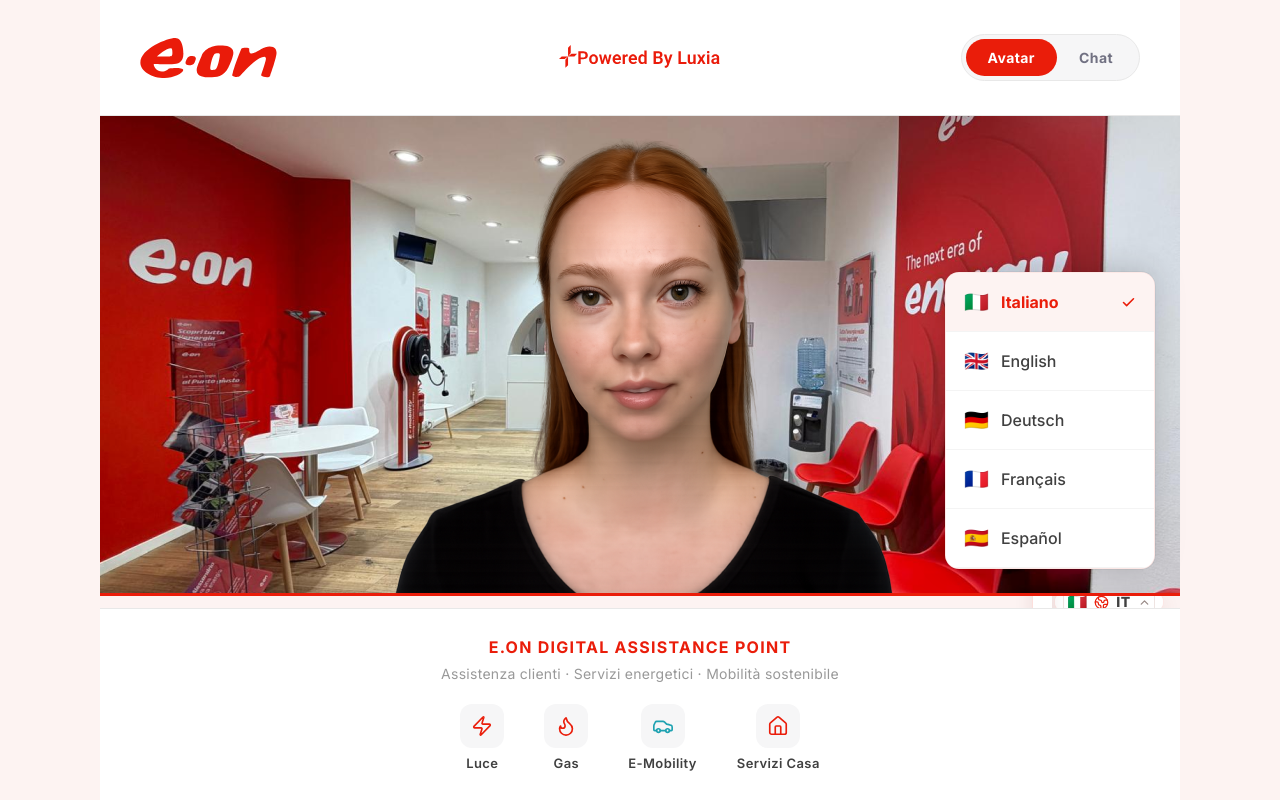
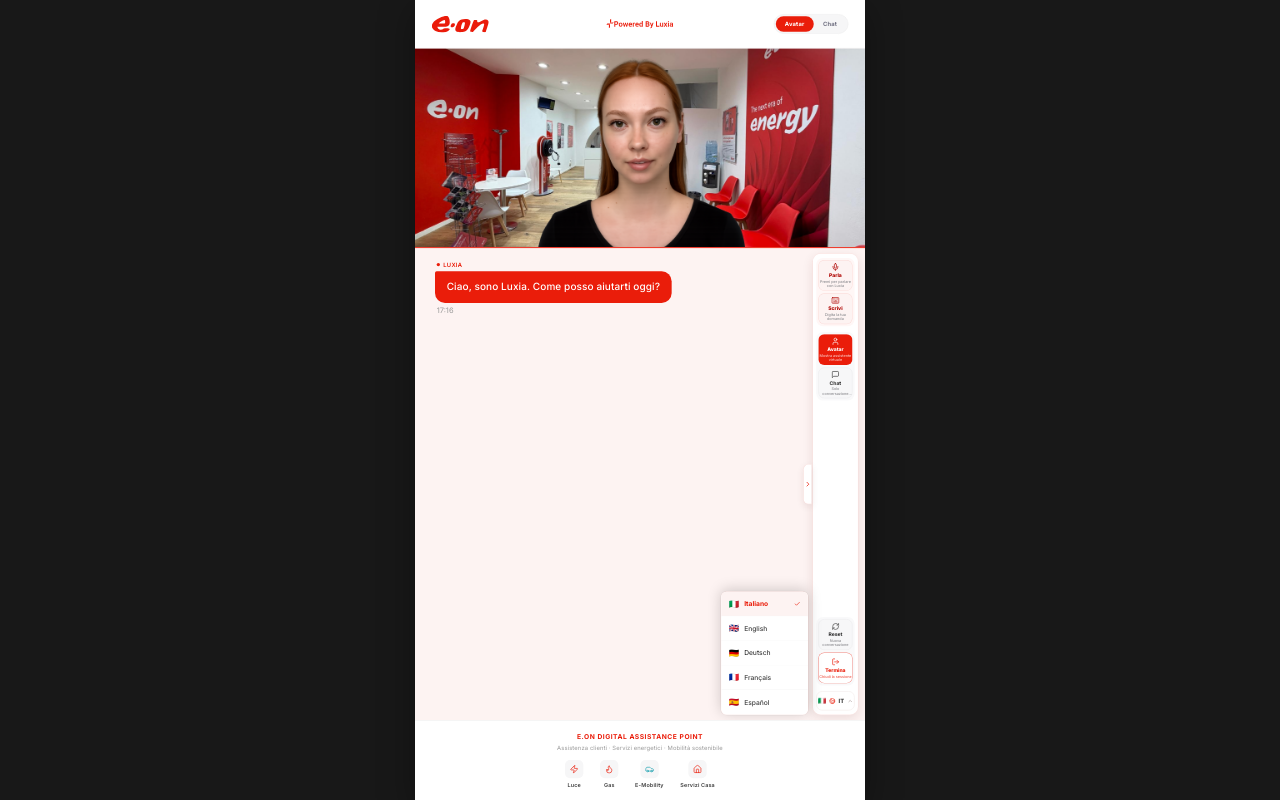
Before and after one commit to roshanihoda2020/eon-digital-assistance-totem, a React (Vite) app: page / in a window 1280 px wide. Both pictures are taken after a click on the button "Lingua". Built offline with nearby package versions, Linux system fonts and the light colour scheme.

Commit message:
Add debug preview mode and refine totem preview behavior

```diff
--- a/index.html
+++ b/index.html
@@ -8,7 +8,19 @@
       <title>E.ON Digital Assistance Totem</title>
       <meta name="description" content="This interactive kiosk interface provides E.ON customers with a user-friendly digital assistant for accessing energy services and support through chat or voice." />
       <meta name="robots" content="noindex, nofollow" />
-      <style>html, body { height: 100%; margin: 0; } #root { height: 100%; }</style>
+      <style>
+        html, body, #root {
+          width: 100%;
+          height: 100%;
+          margin: 0;
+          overflow: hidden;
+        }
+
+        body {
+          position: fixed;
+          inset: 0;
+        }
+      </style>
 
     </head>
 
--- a/src/app/App.tsx
+++ b/src/app/App.tsx
@@ -36,6 +36,9 @@
 ]
 
 export default function App() {
+  const debugPreview = typeof window !== 'undefined'
+    && new URLSearchParams(window.location.search).get('debugPreview') === 'true'
+  const [previewScale, setPreviewScale] = useState(1)
   const [displayMode,  setDisplayMode]  = useState<DisplayMode>('avatar')
   const [sessionState, setSessionState] = useState<SessionState>('waiting')
   const [messages,     setMessages]     = useState<Message[]>([makeWelcome()])
@@ -68,6 +71,57 @@
     resetInactivity()
     return () => { if (inactivityTimer.current) clearTimeout(inactivityTimer.current) }
   }, [resetInactivity])
+
+  useEffect(() => {
+    const updatePreviewScale = () => {
+      if (debugPreview) {
+        setPreviewScale(1)
+        return
+      }
+
+      const nextScale = Math.min(
+        window.innerWidth / DESIGN_WIDTH,
+        window.innerHeight / DESIGN_HEIGHT,
+        1,
+      )
+      setPreviewScale(nextScale)
+    }
+
+    updatePreviewScale()
+    window.addEventListener('resize', updatePreviewScale)
+    return () => window.removeEventListener('resize', updatePreviewScale)
+  }, [debugPreview])
+
+  useEffect(() => {
+    const root = document.getElementById('root')
+    const html = document.documentElement
+    const body = document.body
+
+    if (debugPreview) {
+      html.style.height = 'auto'
+      html.style.overflow = 'auto'
+      body.style.height = 'auto'
+      body.style.overflow = 'auto'
+      body.style.position = 'static'
+      body.style.inset = 'auto'
+      if (root) {
+        root.style.height = 'auto'
+        root.style.overflow = 'visible'
+      }
+      return
+    }
+
+    html.style.height = '100%'
+    html.style.overflow = 'hidden'
+    body.style.height = '100%'
+    body.style.overflow = 'hidden'
+    body.style.position = 'fixed'
+    body.style.inset = '0'
+    if (root) {
+      root.style.height = '100%'
+      root.style.overflow = 'hidden'
+    }
+  }, [debugPreview])
 
   // ── Handlers ──────────────────────────────────────────────────────────────
 
@@ -156,22 +210,36 @@
     resetInactivity()
   }, [resetInactivity])
 
+  const activeScale = debugPreview ? 1 : previewScale
+
   return (
     <div
       style={{
-        width: '100%',
-        height: '100dvh',
-        overflow: 'hidden',
-        background: '#FDF3F2',
+        width: debugPreview ? DESIGN_WIDTH + 64 : '100vw',
+        minWidth: debugPreview ? DESIGN_WIDTH + 64 : undefined,
+        minHeight: debugPreview ? DESIGN_HEIGHT + 64 : undefined,
+        height: debugPreview ? 'auto' : '100dvh',
+        overflow: debugPreview ? 'visible' : 'hidden',
+        background: '#181818',
+        display: 'flex',
+        alignItems: debugPreview ? 'flex-start' : 'center',
+        justifyContent: debugPreview ? 'flex-start' : 'center',
+        padding: debugPreview ? 32 : 0,
+        boxSizing: 'border-box',
       }}
     >
       <div
         style={{
-        width: `min(100vw, ${DESIGN_WIDTH}px)`,
-        maxWidth: DESIGN_WIDTH,
-        height: `min(100dvh, ${DESIGN_HEIGHT}px)`,
-        maxHeight: DESIGN_HEIGHT,
-        margin: '0 auto',
+        width: DESIGN_WIDTH * activeScale,
+        height: DESIGN_HEIGHT * activeScale,
+        position: 'relative',
+        flexShrink: 0,
+      }}
+    >
+      <div
+        style={{
+        width: DESIGN_WIDTH,
+        height: DESIGN_HEIGHT,
         display: 'flex',
         flexDirection: 'column',
         overflow: 'hidden',
@@ -180,6 +248,10 @@
         userSelect: 'none',
         WebkitUserSelect: 'none',
         position: 'relative',
+        flexShrink: 0,
+        transform: debugPreview ? 'none' : `scale(${activeScale})`,
+        transformOrigin: 'top left',
+        boxShadow: !debugPreview && activeScale < 1 ? '0 24px 80px rgba(0,0,0,0.35)' : 'none',
       }}
     >
       {/* ── Header — minimal, no interactive controls ─────────── */}
@@ -308,6 +380,7 @@
         )}
       </AnimatePresence>
       </div>
+      </div>
     </div>
   )
 }
--- a/src/app/components/ChatArea.tsx
+++ b/src/app/components/ChatArea.tsx
@@ -10,10 +10,12 @@
 }
 
 export function ChatArea({ messages, onRipeti }: Props) {
-  const bottomRef = useRef<HTMLDivElement>(null)
+  const chatRef = useRef<HTMLDivElement>(null)
 
   useEffect(() => {
-    bottomRef.current?.scrollIntoView({ behavior: 'smooth' })
+    const chat = chatRef.current
+    if (!chat) return
+    chat.scrollTop = chat.scrollHeight
   }, [messages])
 
   // Index of the last assistant message — RIPETI chip shows only there
@@ -24,6 +26,7 @@
 
   return (
     <div
+      ref={chatRef}
       style={{
         flex: 1,
         minHeight: 0,
@@ -140,8 +143,6 @@
           )}
         </div>
       ))}
-
-      <div ref={bottomRef} />
     </div>
   )
 }
--- a/src/app/components/LuxiaControlBar.tsx
+++ b/src/app/components/LuxiaControlBar.tsx
@@ -1,7 +1,6 @@
 import { Mic, Keyboard, Send, RefreshCw, LogOut, ChevronDown, Check, User, MessageSquare, Globe2, ChevronLeft, ChevronRight } from 'lucide-react'
 import { motion, AnimatePresence } from 'motion/react'
-import { useLayoutEffect, useRef, useState } from 'react'
-import { createPortal } from 'react-dom'
+import { useState } from 'react'
 import { SessionState, LangCode, LANGUAGES, DisplayMode } from '../types'
 
 interface Props {
@@ -27,7 +26,6 @@
   onParla, onScrivi, onInvia, onReset, onTermina, onLangChange, onSetAvatar, onSetChat,
 }: Props) {
   const [langOpen, setLangOpen] = useState(false)
-  const langAnchorRef = useRef<HTMLDivElement>(null)
   const isListening = sessionState === 'listening'
   const isTyping = sessionState === 'typing'
   const isProcessing = sessionState === 'processing'
@@ -168,7 +166,7 @@
                 />
               </div>
 
-              <div ref={langAnchorRef} style={{ position: 'relative' }}>
+              <div style={{ position: 'relative' }}>
                 <IconBtn
                   onClick={() => setLangOpen(o => !o)}
                   ariaLabel="Lingua"
@@ -314,7 +312,7 @@
             />
           </ActionGroup>
 
-          <div ref={langAnchorRef} style={{ width: '100%', position: 'relative', display: 'flex', alignItems: 'flex-end' }}>
+          <div style={{ width: '100%', position: 'relative', display: 'flex', alignItems: 'flex-end' }}>
             <button
               onClick={() => setLangOpen(o => !o)}
               aria-label="Lingua"
@@ -357,7 +355,8 @@
 
       <LanguageMenu
         open={langOpen}
-        anchorRef={langAnchorRef}
+        collapsed={collapsed}
+        railWidth={railWidth}
         lang={lang}
         onSelect={(nextLang) => { onLangChange(nextLang); setLangOpen(false) }}
       />
@@ -367,52 +366,41 @@
 
 function LanguageMenu({
   open,
-  anchorRef,
+  collapsed,
+  railWidth,
   lang,
   onSelect,
 }: {
   open: boolean
-  anchorRef: React.RefObject<HTMLDivElement>
+  collapsed: boolean
+  railWidth: number
   lang: LangCode
   onSelect: (lang: LangCode) => void
 }) {
-  const [position, setPosition] = useState({ right: 24, bottom: 24 })
+  const menuRight = collapsed ? 56 : railWidth + 26
 
-  useLayoutEffect(() => {
-    if (!open || !anchorRef.current) return
-    const rect = anchorRef.current.getBoundingClientRect()
-    const menuWidth = 210
-    const right = Math.max(16, window.innerWidth - rect.right)
-    const leftOverflow = rect.right - menuWidth < 16
-    setPosition({
-      right: leftOverflow ? Math.max(16, window.innerWidth - menuWidth - 16) : right,
-      bottom: Math.max(16, window.innerHeight - rect.top + 10),
-    })
-  }, [open, anchorRef])
-
-  if (typeof document === 'undefined') return null
-
-  return createPortal(
+  return (
     <AnimatePresence>
       {open && (
         <motion.div
-          key="lang-drop-portal"
+          key="lang-drop"
           initial={{ opacity: 0, y: 8, scale: 0.96 }}
           animate={{ opacity: 1, y: 0, scale: 1 }}
           exit={{ opacity: 0, y: 8, scale: 0.96 }}
           transition={{ duration: 0.15 }}
           style={{
-            position: 'fixed',
-            bottom: position.bottom,
-            right: position.right,
+            position: 'absolute',
+            right: menuRight,
+            bottom: 12,
             minWidth: 210,
             background: '#FFFFFF',
             border: '1px solid rgba(234,29,10,0.10)',
             borderRadius: 14,
             overflow: 'hidden',
             boxShadow: '0 -4px 32px rgba(0,0,0,0.18), 0 0 0 1px rgba(0,0,0,0.04)',
-            zIndex: 2000,
+            zIndex: 1000,
             fontFamily: 'Inter, sans-serif',
+            pointerEvents: 'auto',
           }}
         >
           {LANGUAGES.map(l => (
@@ -448,8 +436,7 @@
           ))}
         </motion.div>
       )}
-    </AnimatePresence>,
-    document.body,
+    </AnimatePresence>
   )
 }
 
```
